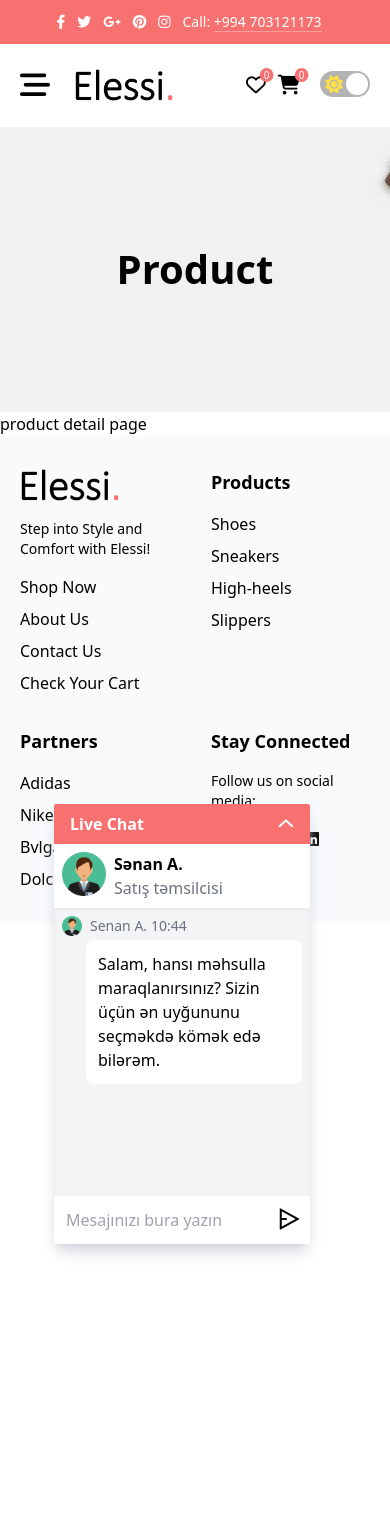
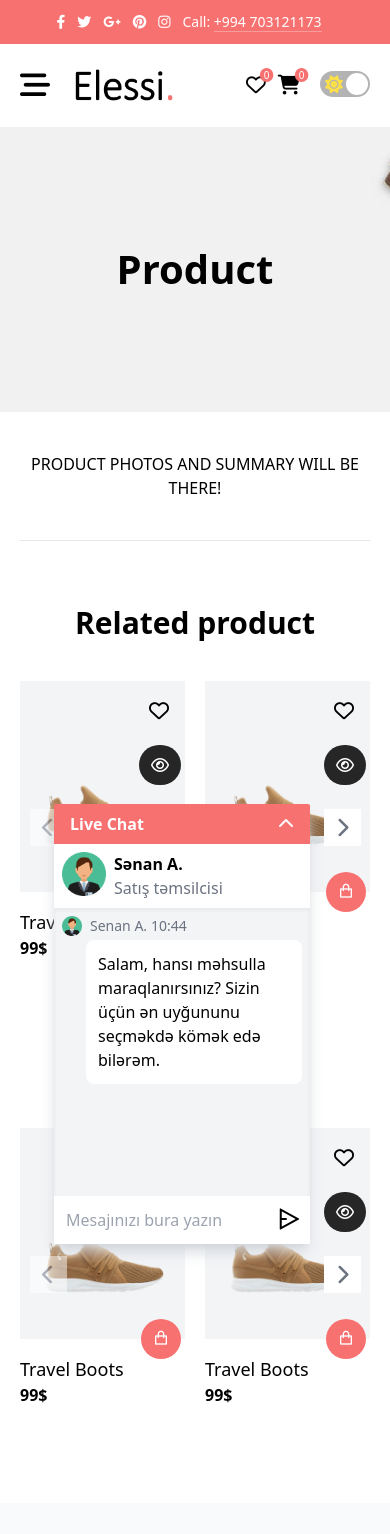
Before and after one commit to elmar02/shoes-ecommerce, a Next.js app: page /shop/product in a window 390 px wide. Shown: the top 1534 px of the page. Before the commit the page ends 975 px from the top, so only its background shows below. Built offline with nearby package versions, Linux system fonts and the light colour scheme.

Commit message:
search page done product detail updated

```diff
--- /dev/null
+++ b/src/components/ProductSlick.jsx
@@ -0,0 +1,41 @@
+import React from 'react'
+import Item from './Item'
+import Slider from 'react-slick';
+
+const ProductSlick = () => {
+    const settings = {
+        dots: false,
+        infinite: false,
+        speed: 500,
+        slidesToShow: 4,
+        slidesToScroll: 1,
+        initialSlide: 0,
+        spacing: 30,
+        responsive: [
+            {
+                breakpoint: 1024,
+                settings: {
+                    slidesToShow: 3
+                }
+            },
+            {
+                breakpoint: 600,
+                settings: {
+                    slidesToShow: 2
+                }
+            }
+        ]
+    };
+    return (
+        <div className='productSlick'>
+            <Slider {...settings}>
+                <Item />
+                <Item />
+                <Item />
+                <Item />
+            </Slider>
+        </div>
+    )
+}
+
+export default ProductSlick
--- a/src/pages/cart.jsx
+++ b/src/pages/cart.jsx
@@ -10,7 +10,7 @@ export default function Cart() {
     <Layout>
       <section className='dark:bg-gray-900 dark:text-white  mx-auto px-5'>
         {
-          true ?
+          false ?
             <div>
               <table className='cartTable hidden md:table w-full text-center'>
                 <thead>
@@ -25,6 +25,10 @@ export default function Cart() {
                 </thead>
                 <tbody>
                 <Product/>
+                <Product/>
+                <Product/>
+                <Product/>
+                <Product/>
                 </tbody>
               </table>
               <div className="cartTable-mobile md:hidden pt-8">
@@ -34,17 +38,20 @@ export default function Cart() {
                     <Image src={img} width={60} alt="product"/>
                   </div>
                   <Product/>
+                  <Product/>
+                  <Product/>
+                  <Product/>
+                  <Product/>
                 </div>
               </div>
               <div className='flex justify-end py-4'><span className='font-bold pe-1'>Total:</span>49$</div>
 
             </div>
             :
-            <div className='empty text-center'>
+            <div className='empty text-center py-12'>
               <i className="ri-shopping-cart-line text-9xl text-gray-600 dark:text-gray-200"></i>
               <h1 className='font-semibold text-5xl'>No products in the cart.</h1>
-              <p className='mt-6'>Before proceed to checkout you must add some products to your shopping cart.</p>
-              <p className='mb-7'>You will find a lot of interesting products on our {"Shop"} page.</p>
+              <p className='mt-6 mb-7'>You will find a lot of interesting products on our {"Shop"} page.</p>
               <Link className='uppercase text-red-400 font-semibold border-b-2 border-red-400 pb-1 inline-block' href={'/shop'}>continue shopping</Link>
             </div>
 
--- a/src/pages/search.jsx
+++ b/src/pages/search.jsx
@@ -1,9 +1,76 @@
-import React from 'react'
+import React, { useState } from 'react'
 import Layout from '../../layout/Layout'
+import { useRouter } from 'next/router'
+import Item from '@/components/Item'
 
-export default function Search () {
+export default function Search() {
+  const router = useRouter()
+  const [other, setOther] = useState('grid-cols-2')
+  const [medium, setMedium] = useState('md:grid-cols-3')
+  const [large, setLarge] = useState('lg:grid-cols-4')
+  const [xlarge, setXlarge] = useState('xl:grid-cols-4')
+  const changeDisplay = (type) => {
+    switch (type) {
+      case 1: setOther('grid-cols-1'); break;
+      case 2: setOther('grid-cols-2'); setMedium('md:grid-cols-2'); setLarge('lg:grid-cols-2'); setXlarge('xl:grid-cols-2'); break
+      case 3: setMedium('md:grid-cols-3'); setLarge('lg:grid-cols-3'); setXlarge('xl:grid-cols-3'); break
+      case 4: setLarge('lg:grid-cols-4'); setXlarge('xl:grid-cols-4'); break
+      case 5: setXlarge('xl:grid-cols-5'); break
+    }
+  }
   return (
     <Layout>
+      <section className='dark:bg-gray-900 dark:text-white'>
+        <div className="mx-auto px-7 py-10">
+          <div className="filter-area flex justify-center">
+            <div className="displays flex space-x-4">
+              <button onClick={() => changeDisplay(1)} className={`1d flex items-center space-x-1 md:hidden ${other === 'grid-cols-1' ? '' : 'opacity-50'}`}>
+                <div className='w-2 h-5 bg-gray-400 dark:bg-gray-700'></div>
+              </button>
+              <button onClick={() => changeDisplay(2)} className={`2d flex w-fit items-center space-x-1 ${other === 'grid-cols-2' ? '' : 'opacity-50'} ${medium === 'md:grid-cols-2' ? '' : 'md:opacity-50'} ${large === 'lg:grid-cols-2' ? '' : 'lg:opacity-50'} ${xlarge === 'xl:grid-cols-2' ? '' : 'xl:opacity-50'}`} >
+                <div className='w-2 h-5 bg-gray-400 dark:bg-gray-700'></div>
+                <div className='w-2 h-5 bg-gray-400 dark:bg-gray-700'></div>
+              </button>
+              <button onClick={() => changeDisplay(3)} className={`3d md:flex items-center space-x-1 hidden ${medium === 'md:grid-cols-3' ? '' : 'md:opacity-50'} ${large === 'lg:grid-cols-3' ? '' : 'lg:opacity-50'} ${xlarge === 'xl:grid-cols-3' ? '' : 'xl:opacity-50'}`}>
+                <div className='w-2 h-5 bg-gray-400 dark:bg-gray-700'></div>
+                <div className='w-2 h-5 bg-gray-400 dark:bg-gray-700'></div>
+                <div className='w-2 h-5 bg-gray-400 dark:bg-gray-700'></div>
+              </button>
+              <button onClick={() => changeDisplay(4)} className={`4d lg:flex items-center space-x-1 hidden ${large === 'lg:grid-cols-4' ? '' : 'lg:opacity-50'} ${xlarge === 'xl:grid-cols-4' ? '' : 'xl:opacity-50'}`}>
+                <div className='w-2 h-5 bg-gray-400 dark:bg-gray-700'></div>
+                <div className='w-2 h-5 bg-gray-400 dark:bg-gray-700'></div>
+                <div className='w-2 h-5 bg-gray-400 dark:bg-gray-700'></div>
+                <div className='w-2 h-5 bg-gray-400 dark:bg-gray-700'></div>
+              </button>
+              <button onClick={() => changeDisplay(5)} className={`5d xl:flex items-center space-x-1 hidden ${xlarge === 'xl:grid-cols-5' ? '' : 'xl:opacity-50'}`}>
+                <div className='w-2 h-5 bg-gray-400 dark:bg-gray-700'></div>
+                <div className='w-2 h-5 bg-gray-400 dark:bg-gray-700'></div>
+                <div className='w-2 h-5 bg-gray-400 dark:bg-gray-700'></div>
+                <div className='w-2 h-5 bg-gray-400 dark:bg-gray-700'></div>
+                <div className='w-2 h-5 bg-gray-400 dark:bg-gray-700'></div>
+              </button>
+            </div>
+          </div>
+          <hr className='border-gray-300 dark:border-gray-600 mt-4 mb-10' />
+          {
+            false?
+            <div className={`products grid ${other} ${medium} ${large} ${xlarge} gap-x-3 gap-y-10`}>
+            <Item />
+            <Item />
+            <Item />
+            <Item />
+            <Item />
+            <Item />
+            <Item />
+          </div>
+            :
+            <div className="empty flex items-center py-4 px-6 border-2 space-x-3 dark:border-gray-700 text-gray-500 dark:text-gray-300">
+              <i class="fa-solid fa-triangle-exclamation"></i>
+              <p>No products were found matching your selection.</p>
+            </div>
+          }
+        </div>
+      </section>
     </Layout>
   )
 }
--- a/src/pages/shop/[product_detail].jsx
+++ b/src/pages/shop/[product_detail].jsx
@@ -1,12 +1,28 @@
 import React from 'react'
 import Layout from '../../../layout/Layout'
+import ProductSlick from '@/components/ProductSlick'
 
 export default function Product_detail() {
   return (
     <Layout>
-      <div>
-        product detail page
-      </div>
+      <section className='dark:bg-gray-900 dark:text-white'>
+        <div className="container mx-auto px-5 py-10">
+          <div className="product-detail text-center uppercase mb-10">
+            product photos and summary will be there!
+          </div>
+          <hr className='border-gray-200 dark:border-gray-800 ' />
+          <div className="products mt-16">
+            <div className="related mb-10">
+              <h1 className='text-center font-bold text-3xl mb-10'>Related product</h1>
+              <ProductSlick />
+            </div>
+            <div className="recently mb-10">
+              <h1 className='text-center font-bold text-3xl mb-10'>Related viewed products</h1>
+              <ProductSlick />
+            </div>
+          </div>
+        </div>
+      </section>
     </Layout>
   )
 }
--- a/src/pages/wishlist.jsx
+++ b/src/pages/wishlist.jsx
@@ -1,17 +1,27 @@
 import React from 'react'
 import Layout from '../../layout/Layout'
+import Item from '@/components/Item'
 
 export default function Wishlist() {
   return (
     <Layout>
-      <section className='dark:bg-gray-900 dark:text-white  mx-auto px-5 py-10'>
-        {
-          false ?
-            <table className='cartTable w-full text-center'>
-              <></>
-            </table > :
-            <div className='text-center'>No products were added to the wishlist</div>
-        }
+      <section className='dark:bg-gray-900 dark:text-white'>
+        <div className="container mx-auto px-5 py-10">
+          {
+            false ?
+              <div className={`products grid grid-cols-2 md:grid-cols-3 lg:grid-cols-4 xl:grid-cols-5 gap-x-3 gap-y-10`}>
+                <Item />
+                <Item />
+                <Item />
+                <Item />
+                <Item />
+                <Item />
+                <Item />
+              </div>
+              :
+              <div className='text-center'>No products were added to the wishlist</div>
+          }
+        </div>
       </section>
     </Layout>
   )
--- a/src/redux/slices/themeSlice.js
+++ b/src/redux/slices/themeSlice.js
@@ -2,7 +2,7 @@ import { createSlice } from '@reduxjs/toolkit';
 
 const initialState = {
   theme: {
-    isDark: false,
+    isDark: true,
   },
 };
 
--- a/src/styles/globals.scss
+++ b/src/styles/globals.scss
@@ -309,3 +309,40 @@ input:-webkit-autofill:hover {
   }
 
 }
+
+.productSlick{
+  .slick-prev{
+    left: 10px;
+    z-index: 1;
+    &::before{
+      content: '\f053';
+      font-family: 'Font Awesome 6 Free';
+      font-weight: 900;
+    }
+  }
+  .slick-next{
+    right: 26px;
+    &::before{
+      content: '\f054';
+    }
+  }
+  .slick-next,.slick-prev{
+    &::before{
+      opacity: 1;
+      font-family: 'Font Awesome 6 Free';
+      font-weight: 900;
+      @apply dark:bg-gray-900 bg-white text-gray-500 py-2 px-3;
+    }
+    &.slick-disabled{
+      &::before{
+        opacity: 0.5 !important;
+      }
+    }
+  }
+  .slick-slide > div {
+    margin: 0 10px;
+  }
+  .slick-list {
+    margin: 0 -10px;
+  }
+}
```
